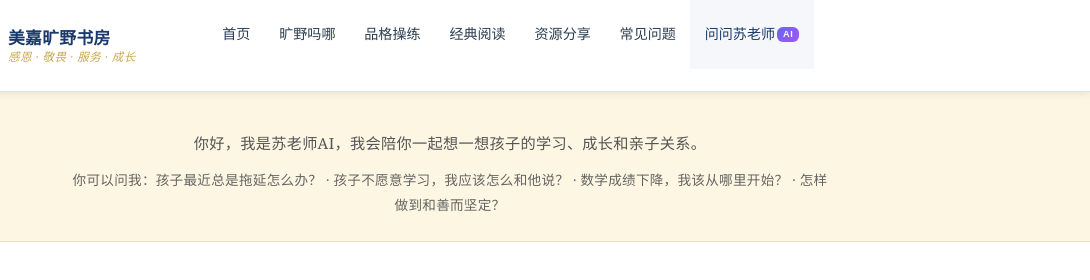
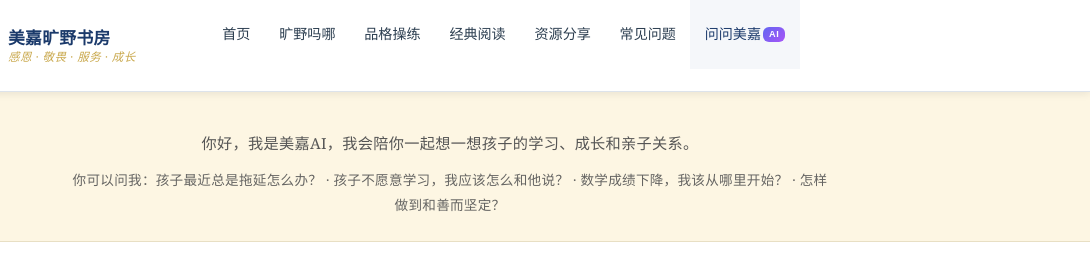
Before and after one commit to sophia-joyacademy/HearthandHeightAI, a plain HTML site: page ask.html in a window 1280 px wide. Shown: the top 280 px of the page, 190-1280 px from the left. Drawn offline with Linux system fonts and the light colour scheme; a script that the page names is missing.

Commit message:
Rename AI assistant to Meijia
Co-authored-by: Copilot <223556219+Copilot@users.noreply.github.com>

```diff
--- a/ask.html
+++ b/ask.html
@@ -3,7 +3,7 @@
 <head>
   <meta charset="UTF-8">
   <meta name="viewport" content="width=device-width, initial-scale=1.0">
-  <title>问问苏老师 — 美嘉旷野书房</title>
+  <title>问问美嘉AI — 美嘉旷野书房</title>
   <link rel="stylesheet" href="style.css">
 </head>
 <body>
@@ -35,13 +35,13 @@
       <li><a href="books.html">经典阅读</a></li>
       <li><a href="resources.html">资源分享</a></li>
       <li><a href="faq.html">常见问题</a></li>
-      <li><a href="ask.html" class="active">问问苏老师 <span class="ai-badge">AI</span></a></li>
+      <li><a href="ask.html" class="active">问问美嘉 <span class="ai-badge">AI</span></a></li>
     </ul>
   </div>
 </nav>
 
 <div class="hero">
-  <p class="subtitle">你好，我是苏老师AI，我会陪你一起想一想孩子的学习、成长和亲子关系。</p>
+  <p class="subtitle">你好，我是美嘉AI，我会陪你一起想一想孩子的学习、成长和亲子关系。</p>
   <p class="subtitle ask-examples">你可以问我：孩子最近总是拖延怎么办？ · 孩子不愿意学习，我应该怎么和他说？ · 数学成绩下降，我该从哪里开始？ · 怎样做到和善而坚定？</p>
 </div>
 
```
